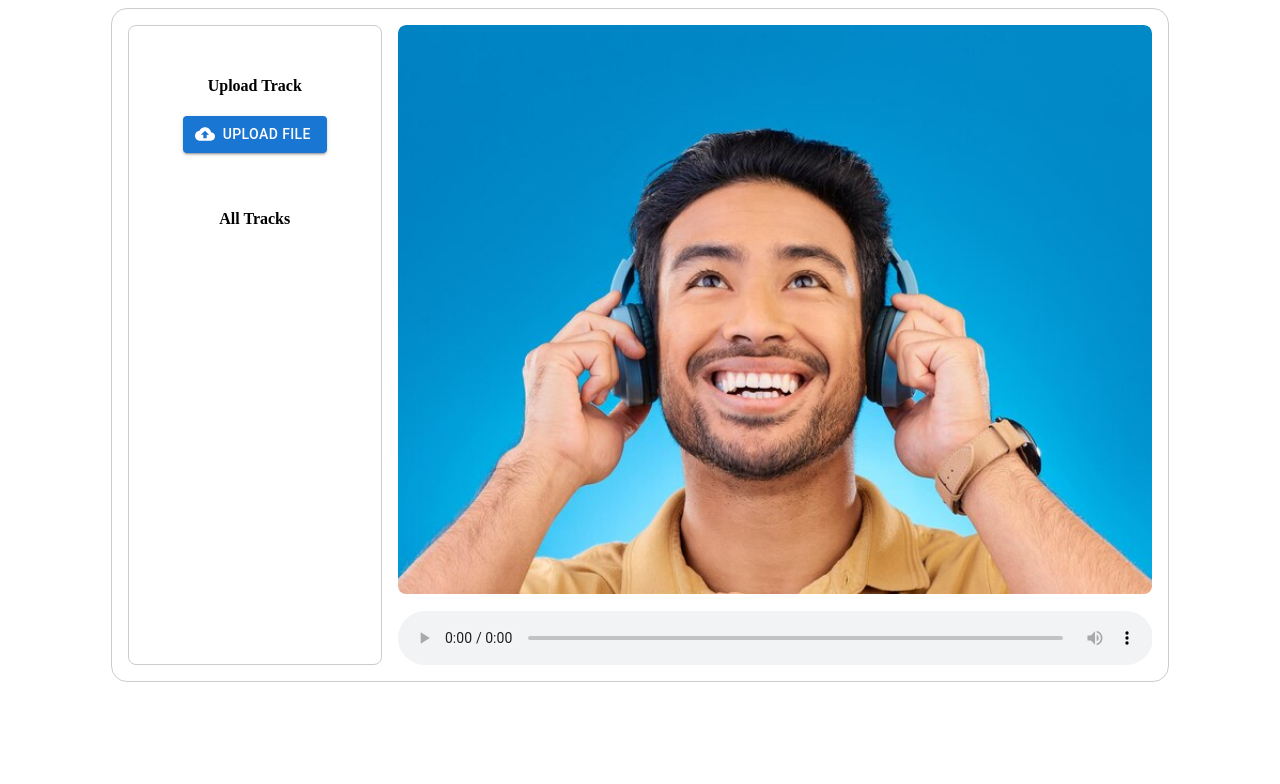
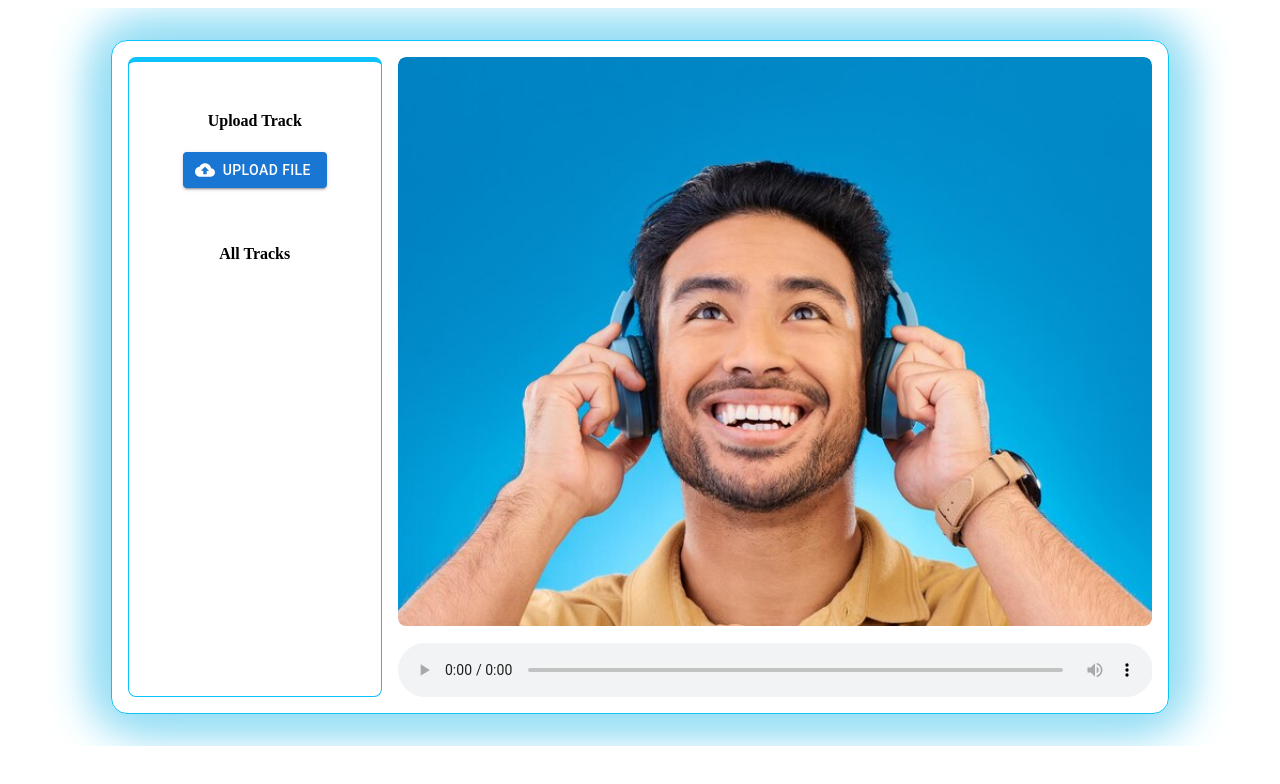
Before and after one commit to Subham7769/Player-IoTReady-, a React (Create React App) app: page / in a window 1280 px wide. Shown: the top 784 px of the page. Built offline with nearby package versions, Linux system fonts and the light colour scheme.

Commit message:
updated UI

```diff
--- a/src/Components/Player/Player.css
+++ b/src/Components/Player/Player.css
@@ -2,11 +2,18 @@
     display: flex;
     justify-content: center;
     gap: 1rem;
-    border: 1px solid #ccc;
+    border: 1px solid #0bc2fa;
     border-radius: 1rem;
     padding: 1rem;
     width: 80vw;
     height: 80vh;
+    margin: 2rem;
+    box-shadow: 10px 10px 50px #99dff5,
+                -10px 10px 50px #99dff5,
+                10px -10px 50px #99dff5,
+                -10px -10px 50px #99dff5;
+
+
 }
 
 .trackSection {
@@ -14,8 +21,9 @@
     display: flex;
     flex-direction: column;
     justify-content: center;
-    border: 1px solid #ccc;
+    border: 1px solid #0bc2fa;
     border-radius: 0.5rem;
+    border-top: 5px solid #0bc2fa;
 }
 
 .uploadSection {
```
